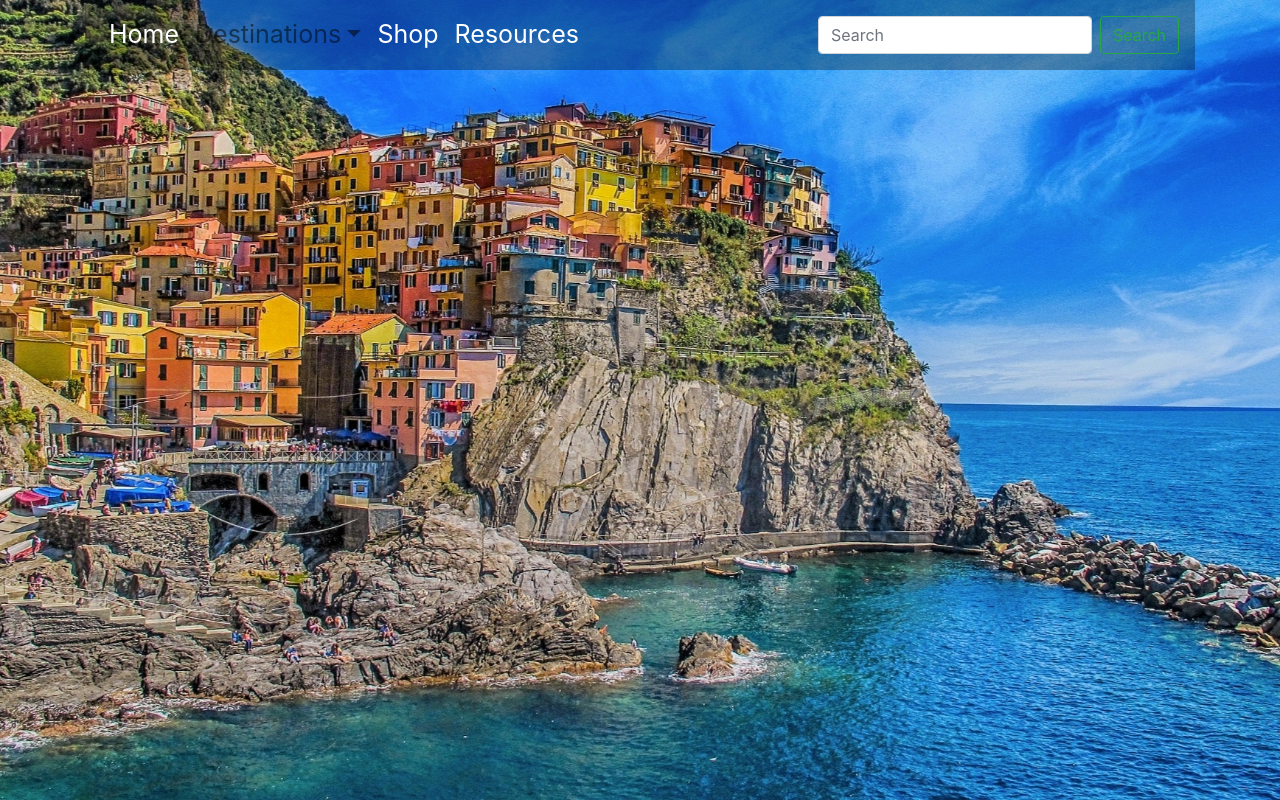
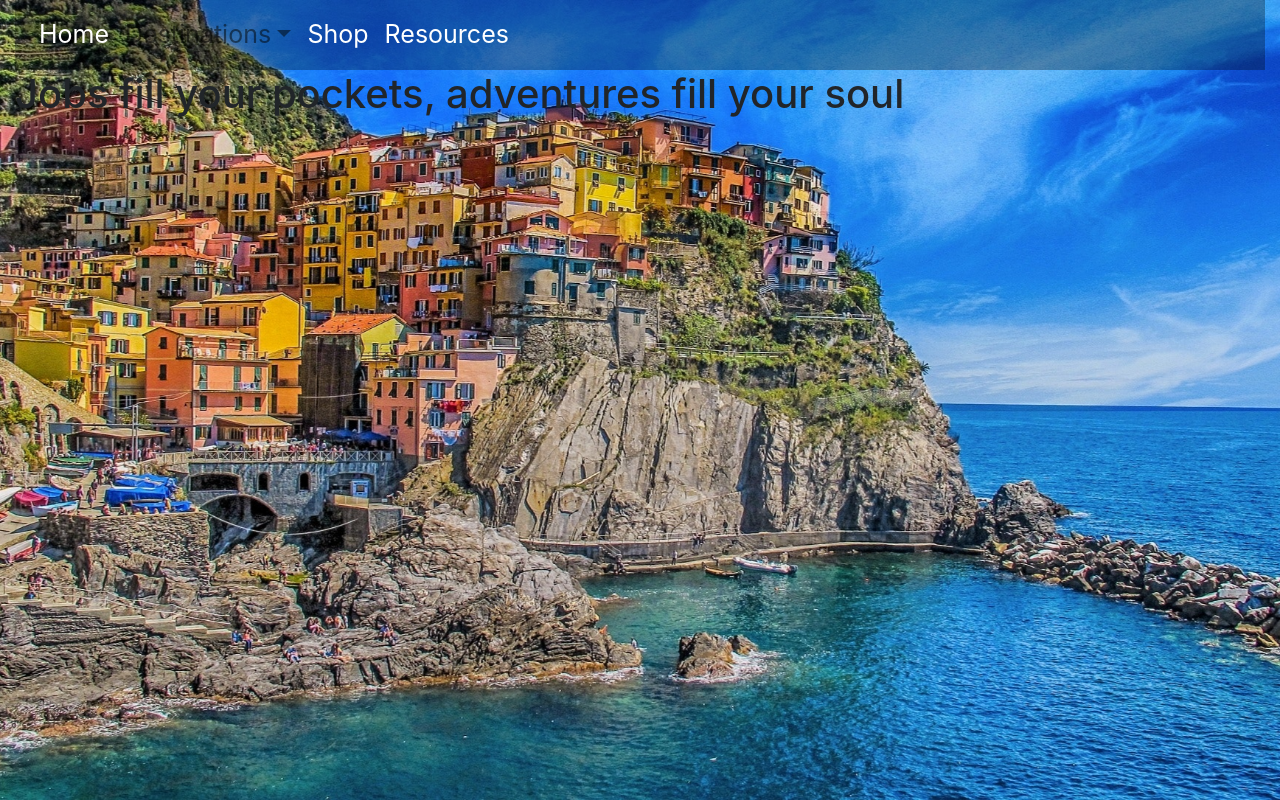
Before and after one commit to flybonzai/travel-blog, a React (Create React App) app in the folder travel-blog-ui/: page / in a window 1280 px wide. Built offline with nearby package versions, Linux system fonts and the light colour scheme.

Commit message:
WIP trying to figure out bootstrap

```diff
--- a/travel-blog-ui/src/components/App.js
+++ b/travel-blog-ui/src/components/App.js
@@ -5,8 +5,9 @@ import {Container} from "react-bootstrap";
 function App() {
   return (
     <div className="App" >
-      <Container>
+      <Container fluid>
         <TopNavbar />
+        <h1>Jobs fill your pockets, adventures fill your soul</h1>
       </Container>
     </div>
   );
--- a/travel-blog-ui/src/components/TopNavbar.js
+++ b/travel-blog-ui/src/components/TopNavbar.js
@@ -1,12 +1,12 @@
 import '../style/TopNavbar.css'
-import {Button, Form, FormControl, Nav, Navbar, NavDropdown} from 'react-bootstrap';
+import {Nav, Navbar, NavDropdown} from 'react-bootstrap';
 
 function TopNavbar() {
   return (
     <Navbar className={'top-navbar'} expand={'lg'}>
       <Navbar.Toggle aria-controls='top-navbar' />
       <Navbar.Collapse id='top-navbar'>
-        <Nav className='mr-auto'>
+        <Nav className='d-flex justify-content-end'>
           <Nav.Link  href='/home' className={'top-navbar-text text-white'}>Home</Nav.Link>
           <NavDropdown title='Destinations' id='destinations' className={'top-navbar-text text-white'}>
             <NavDropdown.Item href='#action/3.1'>China 2015</NavDropdown.Item>
@@ -26,10 +26,6 @@ function TopNavbar() {
           <Nav.Link  href='/shop' className={'top-navbar-text text-white'}>Shop</Nav.Link>
           <Nav.Link  href='/resources' className={'top-navbar-text text-white'}>Resources</Nav.Link>
         </Nav>
-        <Form inline>
-          <FormControl type='text' placeholder='Search' className='mr-sm-2' />
-          <Button variant='outline-success'>Search</Button>
-        </Form>
       </Navbar.Collapse>
     </Navbar>
   );
```
